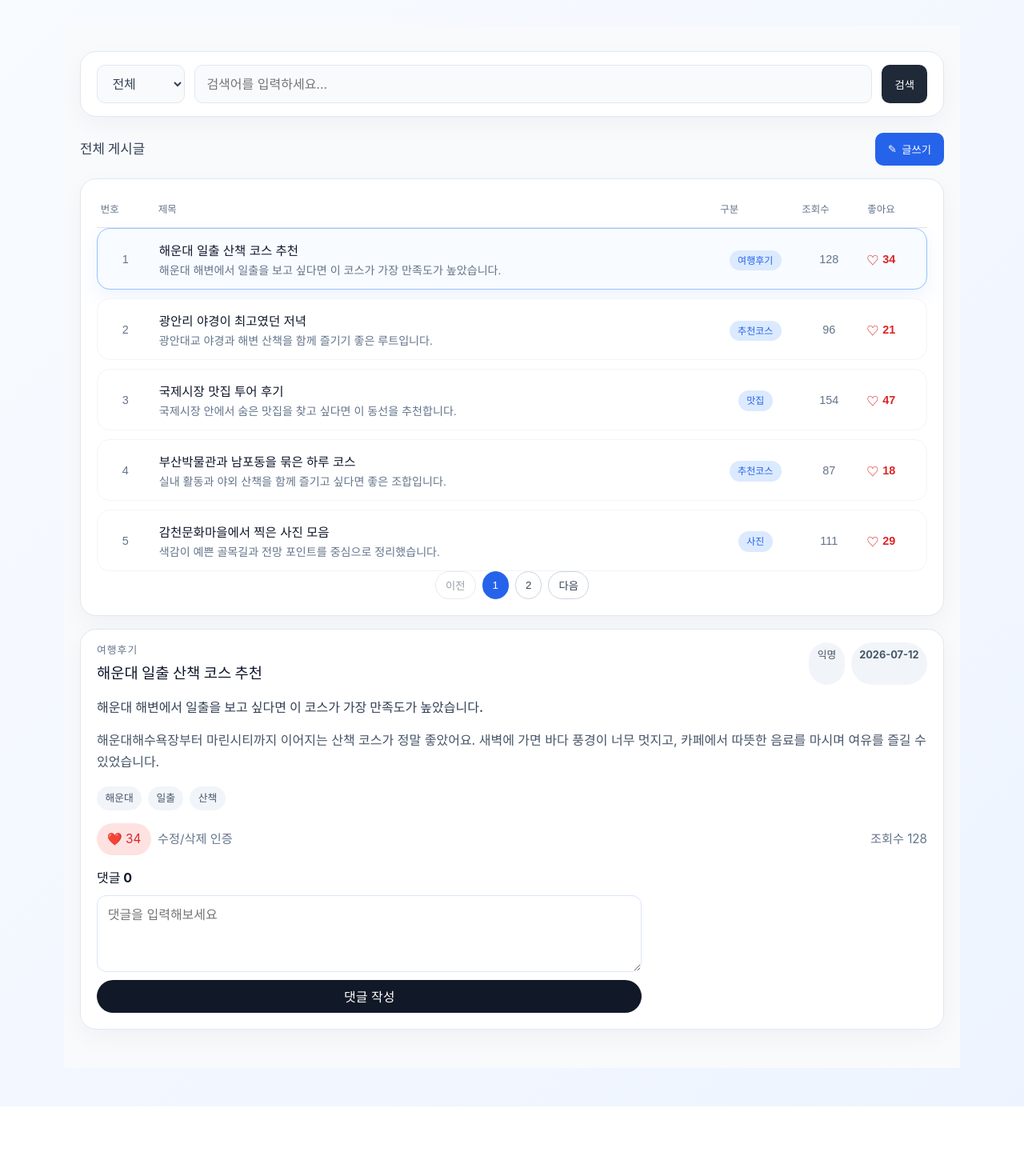
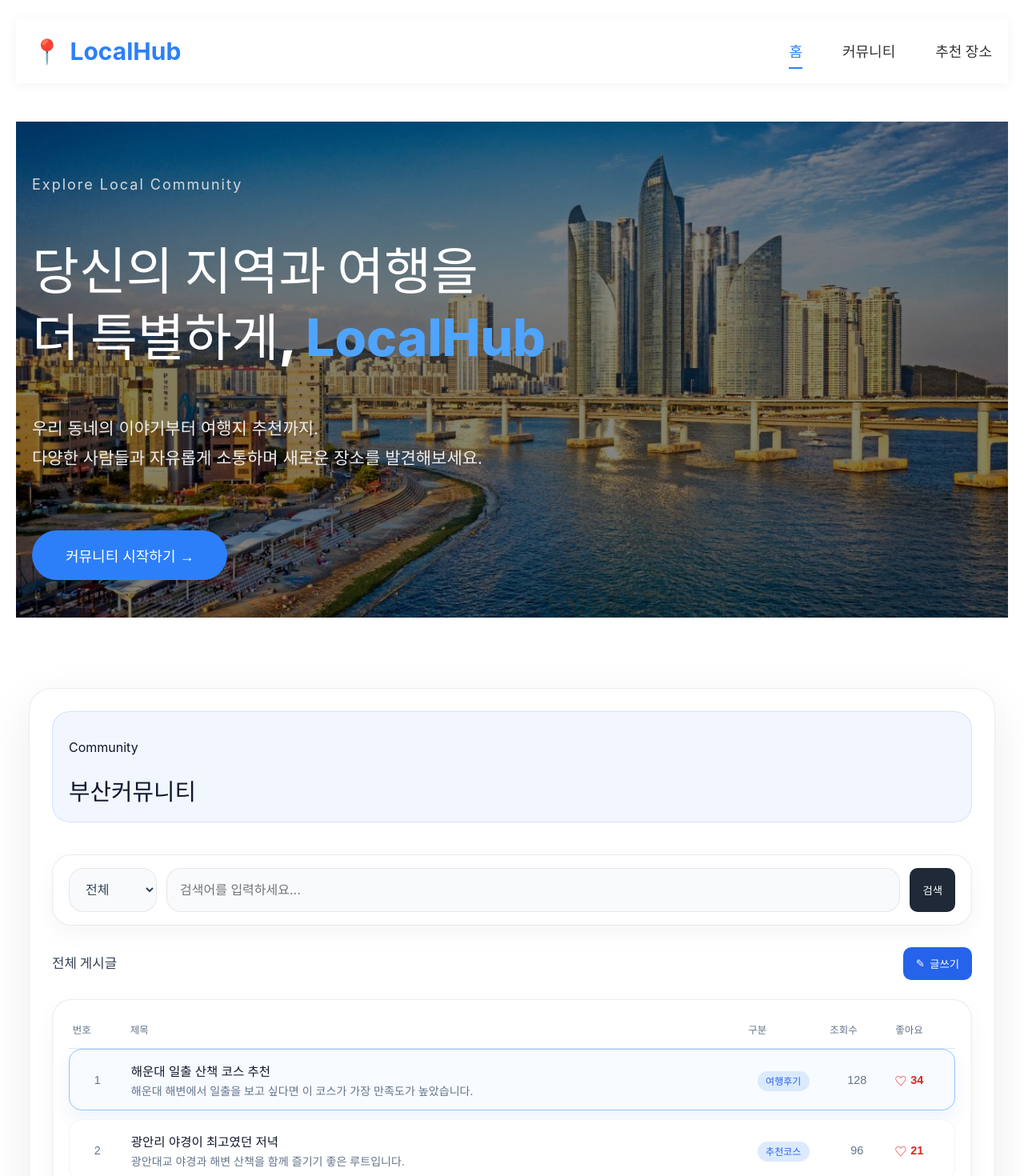
Before and after one commit to Purenight34/ODEGO-netlify, a Vue app: page / in a window 1280 px wide. Shown: the top 1470 px of the page at 80% size. Before the commit the page ends 1383 px from the top, so only its background shows below. Built offline with nearby package versions, Linux system fonts and the light colour scheme.

Commit message:
페이지 연결

```diff
--- a/src/App.vue
+++ b/src/App.vue
@@ -1,17 +1,25 @@
 <script setup>
+import Header from './components/layout/Header.vue'
+import HeroSection from './components/hero/HeroSection.vue'
 import CommunitySection from './components/community/CommunitySection.vue'
+import BusanMapSection from './components/place/BusanMapSection.vue'
 </script>
 
 <template>
   <main class="app-shell">
+    <Header />
+    <HeroSection />
     <CommunitySection />
+    <BusanMapSection />
   </main>
 </template>
 
 <style scoped>
 .app-shell {
   min-height: 100vh;
-  padding: 2rem 1rem 3rem;
-  background: linear-gradient(135deg, #f8fbff 0%, #eef4ff 100%);
+  background: #ffffff;
+  display: grid;
+  gap: 3rem;
+  padding: 1.5rem 1.25rem 3rem;
 }
 </style>
--- a/src/components/community/CommunitySection.vue
+++ b/src/components/community/CommunitySection.vue
@@ -162,7 +162,12 @@ watch(searchTerm, () => {
 </script>
 
 <template>
-  <section class="community-shell">
+  <section id="community" class="community-shell">
+    <div class="section-block">
+      <p class="eyebrow">Community</p>
+      <h2>부산커뮤니티</h2>
+    </div>
+
     <div class="search-card">
       <select v-model="searchField" class="search-select">
         <option value="all">전체</option>
@@ -230,14 +235,16 @@ watch(searchTerm, () => {
 
 <style scoped>
 .community-shell {
-  max-width: 1120px;
-  margin: 0 auto;
-  padding: 2rem 1.25rem 3rem;
-  min-height: 100vh;
-  background: #f8fafc;
+  width: min(1280px, calc(100% - 32px));
+  margin: 40px auto;
+  padding: 28px;
+  border-radius: 28px;
+  background: #ffffff;
+  border: 1px solid rgba(15, 23, 42, 0.08);
+  box-shadow: 0 20px 60px rgba(15, 23, 42, 0.08);
   display: flex;
   flex-direction: column;
-  gap: 1rem;
+  gap: 1.5rem;
 }
 
 .search-card,
@@ -245,8 +252,8 @@ watch(searchTerm, () => {
 .detail-card,
 .modal-card {
   background: white;
-  border: 1px solid #e2e8f0;
-  border-radius: 20px;
+  border: 1px solid rgba(15, 23, 42, 0.08);
+  border-radius: 24px;
   box-shadow: 0 10px 30px rgba(15, 23, 42, 0.04);
 }
 
@@ -258,9 +265,9 @@ watch(searchTerm, () => {
 
 .search-select,
 .search-input {
-  border: 1px solid #e2e8f0;
-  border-radius: 10px;
-  padding: 0.7rem 0.9rem;
+  border: 1px solid rgba(15, 23, 42, 0.08);
+  border-radius: 18px;
+  padding: 0.9rem 1rem;
   background: #f8fafc;
   font: inherit;
   color: #334155;
@@ -282,6 +289,23 @@ watch(searchTerm, () => {
   background: #1f2937;
   color: white;
   cursor: pointer;
+}
+
+.section-block {
+  display: flex;
+  flex-direction: column;
+  gap: 0.35rem;
+  margin-bottom: 1rem;
+  padding: 1rem 1.25rem;
+  border-radius: 22px;
+  background: rgba(37, 99, 235, 0.06);
+  border: 1px solid rgba(37, 99, 235, 0.14);
+}
+
+.section-block h2 {
+  margin: 0;
+  font-size: 1.8rem;
+  color: #0f172a;
 }
 
 .board-head {
--- a/src/components/hero/HeroSection.vue
+++ b/src/components/hero/HeroSection.vue
@@ -1,5 +1,5 @@
 <template>
-  <section class="hero">
+  <section id="home" class="hero">
     <img :src="heroImage" alt="부산 여행 이미지" class="hero-image" />
     <div class="overlay">
       <div class="hero-content">
--- a/src/components/layout/Header.vue
+++ b/src/components/layout/Header.vue
@@ -1,21 +1,66 @@
 <template>
   <header class="header">
     <div class="container">
-      <a href="#" class="logo">
+      <a href="#home" class="logo">
         <span class="logo-icon">📍</span>
         <span class="logo-text">LocalHub</span>
       </a>
 
       <nav class="nav">
-        <a href="#" class="nav-item">홈</a>
-        <a href="#community" class="nav-item">커뮤니티</a>
-        <a href="#place" class="nav-item">추천 장소</a>
+        <a
+          v-for="item in navItems"
+          :key="item.id"
+          :href="`#${item.id}`"
+          class="nav-item"
+          :class="{ active: activeSection === item.id }"
+          @click="activeSection = item.id"
+        >
+          {{ item.label }}
+        </a>
       </nav>
     </div>
   </header>
 </template>
 
 <script setup>
+import { onBeforeUnmount, onMounted, ref } from 'vue'
+
+const navItems = [
+  { id: 'home', label: '홈' },
+  { id: 'community', label: '커뮤니티' },
+  { id: 'place', label: '추천 장소' },
+]
+
+const activeSection = ref('home')
+let observer = null
+
+onMounted(() => {
+  const sectionIds = navItems.map((item) => item.id)
+  observer = new IntersectionObserver(
+    (entries) => {
+      const visible = entries
+        .filter((entry) => entry.isIntersecting)
+        .sort((a, b) => a.boundingClientRect.top - b.boundingClientRect.top)
+
+      if (visible.length > 0) {
+        activeSection.value = visible[0].target.id
+      }
+    },
+    {
+      rootMargin: '-40% 0px -55% 0px',
+      threshold: 0.25,
+    },
+  )
+
+  sectionIds.forEach((id) => {
+    const section = document.getElementById(id)
+    if (section) observer.observe(section)
+  })
+})
+
+onBeforeUnmount(() => {
+  observer?.disconnect()
+})
 </script>
 
 <style scoped>
@@ -131,6 +176,14 @@
 
 }
 
+.nav-item.active {
+    color:#2D7FF9;
+}
+
+.nav-item.active::after {
+    width:100%;
+}
+
 /* Tablet */
 
 @media (max-width:1200px){
--- a/src/components/place/BusanMapSection.vue
+++ b/src/components/place/BusanMapSection.vue
@@ -330,16 +330,15 @@ const mapBackgroundStyle = computed(() => {
 </script>
 
 <template>
-	<section class="busan-map-section">
+	<section id="place" class="busan-map-section">
 		<header class="section-header">
-			<div>
+			<div class="section-block">
 				<p class="eyebrow">Busan visual map</p>
-				<h2>관광지, 여행코스, 축제공연행사를 한 번에</h2>
+				<h2>부산지도</h2>
 				<p class="description">
-					버튼으로 범주를 바꾸면 지도 마커와 오른쪽 추천장이 함께 바뀌도록 구성했습니다.
+					관광지, 여행코스, 축제공연행사를 한 번에 보여줍니다.
 				</p>
 			</div>
-
 			<div class="category-group" role="tablist" aria-label="부산 장소 카테고리 필터">
 				<button
 					v-for="category in categoryList"
@@ -488,6 +487,22 @@ const mapBackgroundStyle = computed(() => {
 	display: grid;
 	gap: 20px;
 	margin-bottom: 22px;
+}
+
+.section-block {
+	display: flex;
+	flex-direction: column;
+	gap: 0.35rem;
+	padding: 1rem 1.25rem;
+	border-radius: 22px;
+	background: rgba(37, 99, 235, 0.06);
+	border: 1px solid rgba(37, 99, 235, 0.14);
+}
+
+.section-block h2 {
+	margin: 0;
+	font-size: 1.8rem;
+	color: #0f172a;
 }
 
 .eyebrow {
--- a/src/style.css
+++ b/src/style.css
@@ -8,6 +8,7 @@
   text-rendering: optimizeLegibility;
   -webkit-font-smoothing: antialiased;
   -moz-osx-font-smoothing: grayscale;
+  scroll-behavior: smooth;
 }
 
 * {
@@ -18,3 +19,9 @@ body {
   margin: 0;
   background: #ffffff;
 }
+
+#home,
+#community,
+#place {
+  scroll-margin-top: 96px;
+}
```
Also changed, not shown: src/views/HomeView.vue (+15 -7 lines).
